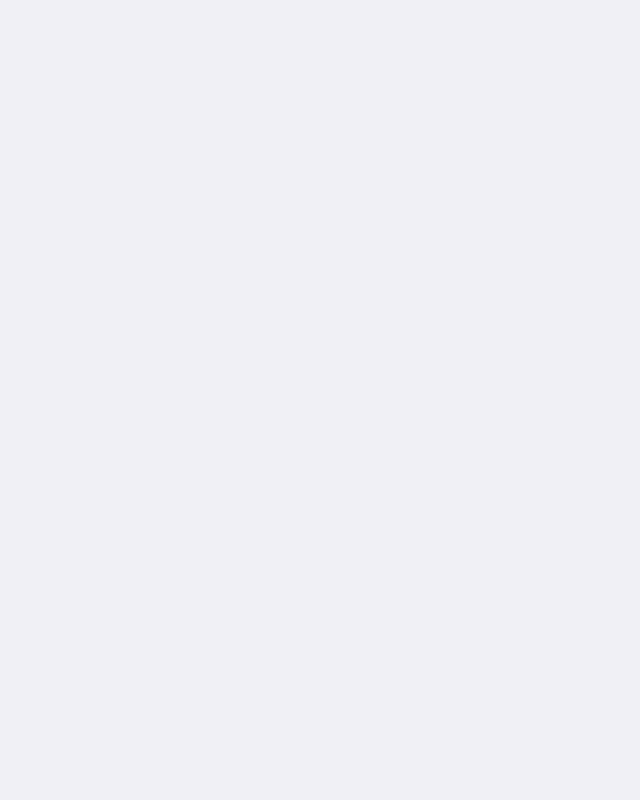
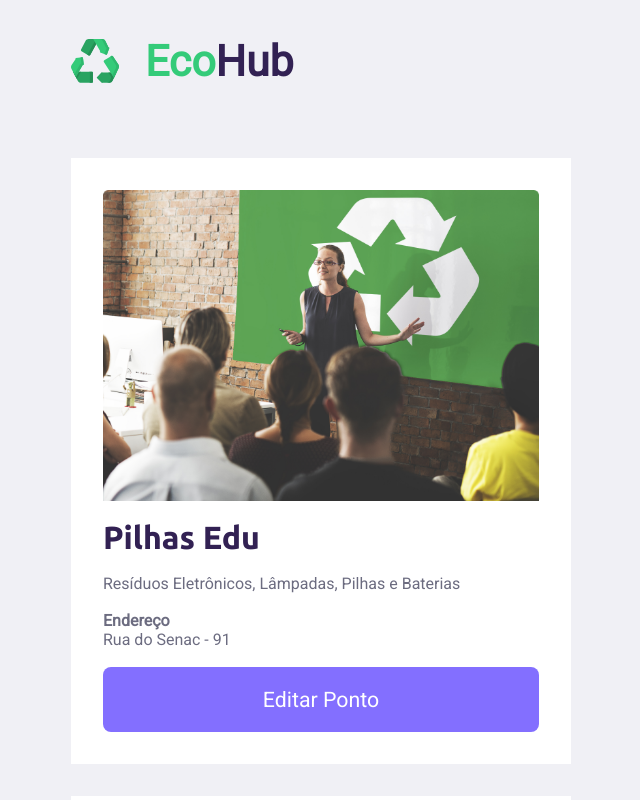
Before and after one commit to KevinAlvss/EcoHub, a React (Create React App) app: page /my-hubs in a window 1280 px wide. Before the commit this address had no page. Shown: the top 800 px of the page, without its empty margins (79-719 px from the left). Built offline with nearby package versions, Linux system fonts and the light colour scheme.

Commit message:
feat: add my hubs page

```diff
--- a/src/App.tsx
+++ b/src/App.tsx
@@ -8,6 +8,7 @@ import {
   Login,
   Register,
   InspectHub,
+  MyHubs,
 } from "./pages";
 
 function App() {
@@ -20,6 +21,7 @@ function App() {
         <Route path="/login" element={<Login />} />
         <Route path="/register" element={<Register />} />
         <Route path="/view-hubs/inspect/:hubId" element={<InspectHub />} />
+        <Route path="/my-hubs" element={<MyHubs />} />
         <Route path="/components" element={<Home />} />
       </Routes>
     </BrowserRouter>
--- a/src/pages/index.ts
+++ b/src/pages/index.ts
@@ -5,3 +5,4 @@ export { LandingPage } from "./landingPage/index"
 export { Login } from "./login/index"
 export { Register } from "./register/index"
 export { InspectHub } from "./inspectHub/index"
+export { MyHubs } from "./myHubs/index"
--- /dev/null
+++ b/src/pages/myHubs/index.tsx
@@ -0,0 +1,70 @@
+import { ButtonWithoutIcon, Container, Header } from "../../components";
+import { Content, EmptyHubContainer, Hub } from "./styles";
+import hubImage from "../../images/hub-example.png";
+
+const hubs: any[] = [
+  {
+    name: "Pilhas Edu",
+    materials: "Resíduos Eletrônicos, Lâmpadas, Pilhas e Baterias",
+    address: {
+      street: "Rua do Senac",
+      number: "91",
+    },
+    image: hubImage,
+  },
+  {
+    name: "Pilhas Edu",
+    materials: "Resíduos Eletrônicos, Lâmpadas, Pilhas e Baterias",
+    address: {
+      street: "Rua do Senac",
+      number: "92",
+    },
+    image: hubImage,
+  },
+  {
+    name: "Pilhas Edu",
+    materials: "Resíduos Eletrônicos, Lâmpadas, Pilhas e Baterias",
+    address: {
+      street: "Rua do Senac",
+      number: "93",
+    },
+    image: hubImage,
+  },
+];
+
+export function MyHubs() {
+  return (
+    <Container>
+      <Header />
+      <Content>{hubs.length === 0 ? EmptyHubs() : RenderHubs()}</Content>
+    </Container>
+  );
+}
+
+function EmptyHubs() {
+  return (
+    <EmptyHubContainer>
+      <p>{`No momento você não possue pontos de coleta :(`}</p>
+      <ButtonWithoutIcon>Adicionar Novo Ponto</ButtonWithoutIcon>
+    </EmptyHubContainer>
+  );
+}
+
+function RenderHubs() {
+  return hubs.map((hub) => {
+    return (
+      <Hub>
+        <img src={hub.image} alt="nomeDoHubAqui" />
+        <h1>{hub.name}</h1>
+        <p>{hub.materials}</p>
+        <div>
+          <strong>Endereço</strong>
+          <p>
+            {hub.address.street} - {hub.address.number}
+          </p>
+        </div>
+        <ButtonWithoutIcon>Editar Ponto</ButtonWithoutIcon>
+      </Hub>
+    );
+  });
+}
--- /dev/null
+++ b/src/pages/myHubs/styles.ts
@@ -0,0 +1,40 @@
+import styled from "styled-components";
+
+export const Content = styled.div`
+  flex: 1;
+
+  padding: 36px 150px;
+
+  display: flex;
+  flex-wrap: wrap;
+  gap: 32px;
+`;
+
+export const Hub = styled.div`
+  display: flex;
+  flex-direction: column;
+
+  min-width: 500px;
+  width: calc(33% - 16px);
+  background-color: var(--white);
+
+  padding: 32px;
+
+  gap: 18px;
+
+  > img {
+    width: 100%;
+    margin: 0 auto;
+  }
+
+  > button {
+    width: 100%;
+  }
+`;
+
+export const EmptyHubContainer = styled.div`
+  > p {
+    font-size: 18pt;
+    margin-bottom: 32px;
+  }
+`;
```
